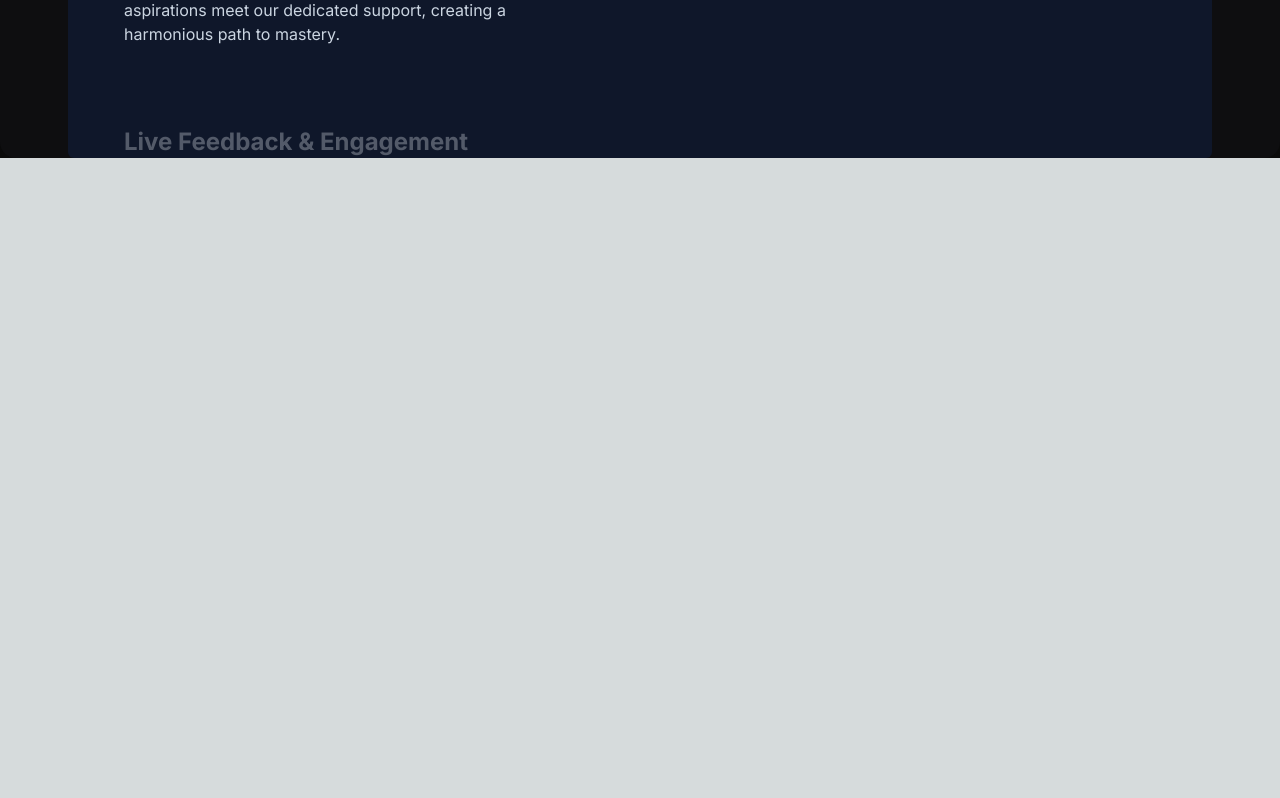
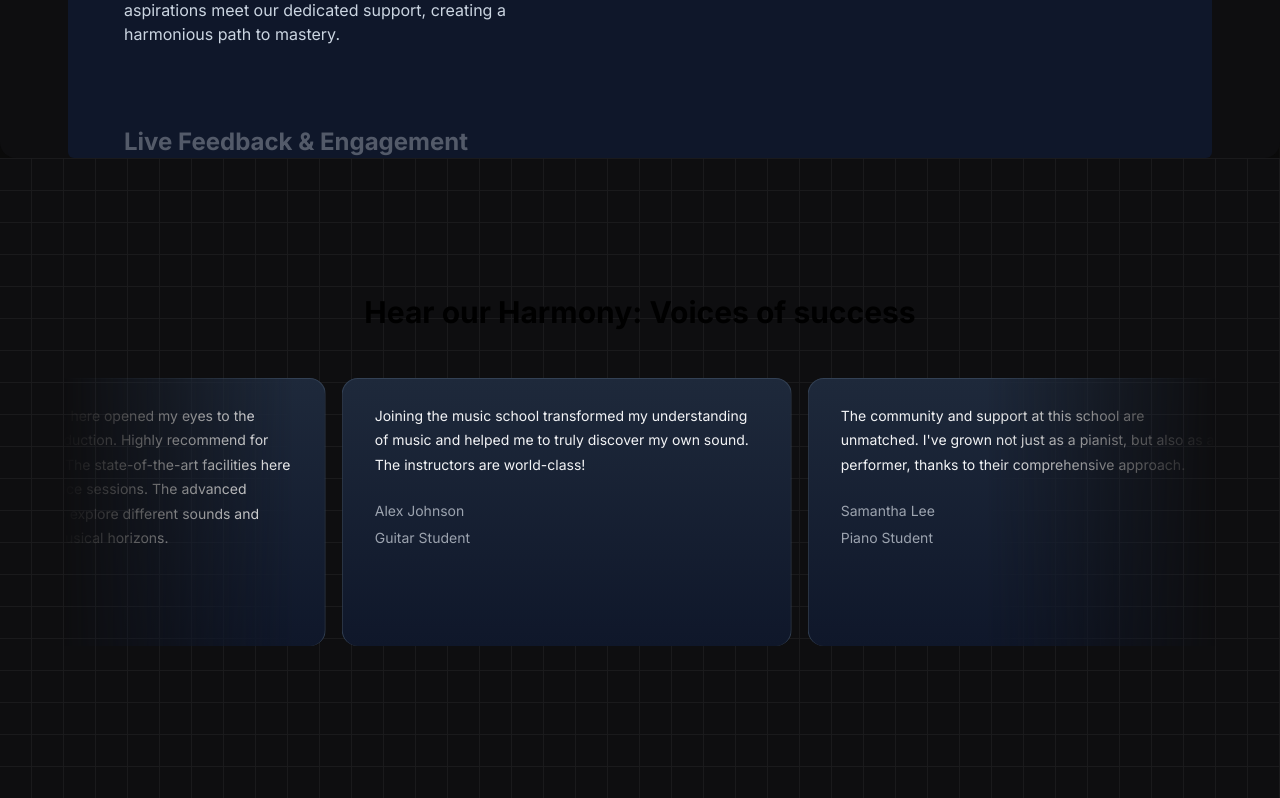
Before and after one commit to Vakar18/Music-School, a Next.js app: page / in a window 1280 px wide. Shown: the part 1974-2772 px from the top of the page. Before the commit the page ends 2132 px from the top, so only its background shows below. Built offline with nearby package versions, Linux system fonts and the light colour scheme.

Commit message:
TestimonialCards

```diff
--- a/package.json
+++ b/package.json
@@ -11,6 +11,7 @@
   "dependencies": {
     "clsx": "^2.1.0",
     "framer-motion": "^11.0.5",
+    "mini-svg-data-uri": "^1.4.4",
     "next": "14.1.0",
     "react": "^18",
     "react-dom": "^18",
--- a/src/app/page.tsx
+++ b/src/app/page.tsx
@@ -1,6 +1,7 @@
 import FeaturedCourses from "@/components/FeaturedCourses";
 import HeroSection from "@/components/HeroSection";
 import WhyChooseUs from "@/components/WhyChooseUs";
+import TestimonialCards from "@/components/TestimonialCards"
 
 export default function Home() {
   return (
@@ -8,6 +9,7 @@
      <HeroSection/>
      <FeaturedCourses/>
      <WhyChooseUs/>
+     <TestimonialCards/>
     </main>
   );
 }
--- /dev/null
+++ b/src/components/TestimonialCards.jsx
@@ -0,0 +1,72 @@
+'use client'
+import { InfiniteMovingCards } from "./ui/infinite-moving-cards";
+
+const musicSchoolTestimonials = [
+    {
+      quote:
+        'Joining the music school transformed my understanding of music and helped me to truly discover my own sound. The instructors are world-class!',
+      name: 'Alex Johnson',
+      title: 'Guitar Student',
+    },
+    {
+      quote:
+        "The community and support at this school are unmatched. I've grown not just as a pianist, but also as a performer, thanks to their comprehensive approach.",
+      name: 'Samantha Lee',
+      title: 'Piano Student',
+    },
+    {
+      quote:
+        "This school offered me the tools and confidence to take my singing to the next level. I'm endlessly grateful for the personalized coaching.",
+      name: 'Michael Chen',
+      title: 'Vocal Student',
+    },
+    {
+      quote:
+        'As a violinist, finding the right mentor can be challenging, but this school matched me with a teacher who truly understands my goals and challenges.',
+      name: 'Emily Taylor',
+      title: 'Violin Student',
+    },
+    {
+      quote:
+        'The production courses here opened my eyes to the intricacies of music production. Highly recommend for any aspiring producers!',
+      name: 'Chris Morales',
+      title: 'Music Production Student',
+    },
+    {
+        quote:
+          'The personalized attention I receive here is invaluable. The instructors understand my musical vision and provide guidance that goes beyond technical skills, nurturing my creativity as a composer.',
+        name: 'Michael Chen',
+        title: 'Aspiring Composer',
+      },
+      {
+        quote:
+          'The performance opportunities provided by the school have been transformative. They not only build confidence but also connect us with industry professionals, paving the way for future success.',
+        name: 'Sarah Thompson',
+        title: 'Vocalist',
+      },
+      {
+        quote:
+          'The production courses here opened my eyes to the intricacies of music production. Highly recommend for any aspiring producers!The state-of-the-art facilities here have elevated my practice sessions. The advanced equipment allows me to explore different sounds and styles, expanding my musical horizons.',
+        name: 'Alex Rodriguez',
+        title: 'Guitar Enthusiast',
+      },
+  ];
+
+function MusicSchoolTestimonials() {
+  return (
+    <div className="h-[40rem] w-full dark:bg-[#0E0E10] dark:bg-grid-white/[0.05] relative flex flex-col items-center justify-center overflow-hidden">
+        <h2 className="text-3xl font-bold text-center mb-8 z-10">Hear our Harmony: Voices of success</h2>
+        <div className="flex justify-center w-full overflow-hidden px-4 sm:px-6 lg:px-8">
+            <div className="w-full max-w-6xl">
+            <InfiniteMovingCards
+                items={musicSchoolTestimonials}
+                direction="right"
+                speed="slow"
+      />
+            </div>
+        </div>
+    </div>
+  )
+}
+
+export default MusicSchoolTestimonials
--- /dev/null
+++ b/src/components/ui/infinite-moving-cards.tsx
@@ -0,0 +1,121 @@
+"use client";
+
+import { cn } from "@/utils/cn";
+import React, { useEffect, useState } from "react";
+
+export const InfiniteMovingCards = ({
+  items,
+  direction = "left",
+  speed = "fast",
+  pauseOnHover = true,
+  className,
+}: {
+  items: {
+    quote: string;
+    name: string;
+    title: string;
+  }[];
+  direction?: "left" | "right";
+  speed?: "fast" | "normal" | "slow";
+  pauseOnHover?: boolean;
+  className?: string;
+}) => {
+  const containerRef = React.useRef<HTMLDivElement>(null);
+  const scrollerRef = React.useRef<HTMLUListElement>(null);
+
+  useEffect(() => {
+    addAnimation();
+  }, []);
+  const [start, setStart] = useState(false);
+  function addAnimation() {
+    if (containerRef.current && scrollerRef.current) {
+      const scrollerContent = Array.from(scrollerRef.current.children);
+
+      scrollerContent.forEach((item) => {
+        const duplicatedItem = item.cloneNode(true);
+        if (scrollerRef.current) {
+          scrollerRef.current.appendChild(duplicatedItem);
+        }
+      });
+
+      getDirection();
+      getSpeed();
+      setStart(true);
+    }
+  }
+  const getDirection = () => {
+    if (containerRef.current) {
+      if (direction === "left") {
+        containerRef.current.style.setProperty(
+          "--animation-direction",
+          "forwards"
+        );
+      } else {
+        containerRef.current.style.setProperty(
+          "--animation-direction",
+          "reverse"
+        );
+      }
+    }
+  };
+  const getSpeed = () => {
+    if (containerRef.current) {
+      if (speed === "fast") {
+        containerRef.current.style.setProperty("--animation-duration", "20s");
+      } else if (speed === "normal") {
+        containerRef.current.style.setProperty("--animation-duration", "40s");
+      } else {
+        containerRef.current.style.setProperty("--animation-duration", "80s");
+      }
+    }
+  };
+  return (
+    <div
+      ref={containerRef}
+      className={cn(
+        "scroller relative z-20  max-w-7xl overflow-hidden  [mask-image:linear-gradient(to_right,transparent,white_20%,white_80%,transparent)]",
+        className
+      )}
+    >
+      <ul
+        ref={scrollerRef}
+        className={cn(
+          " flex min-w-full shrink-0 gap-4 py-4 w-max flex-nowrap",
+          start && "animate-scroll ",
+          pauseOnHover && "hover:[animation-play-state:paused]"
+        )}
+      >
+        {items.map((item, idx) => (
+          <li
+            className="w-[350px] max-w-full relative rounded-2xl border border-b-0 flex-shrink-0 border-slate-700 px-8 py-6 md:w-[450px]"
+            style={{
+              background:
+                "linear-gradient(180deg, var(--slate-800), var(--slate-900)",
+            }}
+            key={item.name}
+          >
+            <blockquote>
+              <div
+                aria-hidden="true"
+                className="user-select-none -z-1 pointer-events-none absolute -left-0.5 -top-0.5 h-[calc(100%_+_4px)] w-[calc(100%_+_4px)]"
+              ></div>
+              <span className=" relative z-20 text-sm leading-[1.6] text-gray-100 font-normal">
+                {item.quote}
+              </span>
+              <div className="relative z-20 mt-6 flex flex-row items-center">
+                <span className="flex flex-col gap-1">
+                  <span className=" text-sm leading-[1.6] text-gray-400 font-normal">
+                    {item.name}
+                  </span>
+                  <span className=" text-sm leading-[1.6] text-gray-400 font-normal">
+                    {item.title}
+                  </span>
+                </span>
+              </div>
+            </blockquote>
+          </li>
+        ))}
+      </ul>
+    </div>
+  );
+};
--- a/tailwind.config.ts
+++ b/tailwind.config.ts
@@ -1,4 +1,5 @@
 import type { Config } from "tailwindcss";
+const svgToDataUri = require("mini-svg-data-uri");
 const colors = require("tailwindcss/colors");
 const {
   default: flattenColorPalette,
@@ -16,6 +17,28 @@
   });
 }
 
+function addSvgPatterns({ matchUtilities, theme }: any) {
+  matchUtilities(
+    {
+      "bg-grid": (value: any) => ({
+        backgroundImage: `url("${svgToDataUri(
+          `<svg xmlns="http://www.w3.org/2000/svg" viewBox="0 0 32 32" width="32" height="32" fill="none" stroke="${value}"><path d="M0 .5H31.5V32"/></svg>`
+        )}")`,
+      }),
+      "bg-grid-small": (value: any) => ({
+        backgroundImage: `url("${svgToDataUri(
+          `<svg xmlns="http://www.w3.org/2000/svg" viewBox="0 0 32 32" width="8" height="8" fill="none" stroke="${value}"><path d="M0 .5H31.5V32"/></svg>`
+        )}")`,
+      }),
+      "bg-dot": (value: any) => ({
+        backgroundImage: `url("${svgToDataUri(
+          `<svg xmlns="http://www.w3.org/2000/svg" viewBox="0 0 32 32" width="16" height="16" fill="none"><circle fill="${value}" id="pattern-circle" cx="10" cy="10" r="1.6257413380501518"></circle></svg>`
+        )}")`,
+      }),
+    },
+    { values: flattenColorPalette(theme("backgroundColor")), type: "color" }
+  );
+}
 
 const config: Config = {
   content: [
@@ -23,23 +46,24 @@
     "./src/components/**/*.{js,ts,jsx,tsx,mdx}",
     "./src/app/**/*.{js,ts,jsx,tsx,mdx}",
   ],
-  darkMode:"class",
+  darkMode: "class",
   theme: {
     extend: {
-      animation:{
+      animation: {
         spotlight: "spotlight 2s ease .75s 1 forwards",
-        scroll: "scroll var(--animation-duration, 40s) var(--animation-direction, forwards) linear infinite",
-        shimmer: "shimmer 2s linear infinite"
+        scroll:
+          "scroll var(--animation-duration, 40s) var(--animation-direction, forwards) linear infinite",
+        shimmer: "shimmer 2s linear infinite",
       },
       backgroundImage: {
         "gradient-radial": "radial-gradient(var(--tw-gradient-stops))",
         "gradient-conic":
           "conic-gradient(from 180deg at 50% 50%, var(--tw-gradient-stops))",
       },
-      keyframes:{
+      keyframes: {
         spotlight: {
-          '0%': { opacity: '0', transform: 'translate(-72%, -62%) scale(0.5)' },
-          '100%': { opacity: '1', transform: 'translate(-50%,-40%) scale(1)' },
+          "0%": { opacity: "0", transform: "translate(-72%, -62%) scale(0.5)" },
+          "100%": { opacity: "1", transform: "translate(-50%,-40%) scale(1)" },
         },
         scroll: {
           to: {
@@ -48,15 +72,15 @@
         },
         shimmer: {
           from: {
-            "backgroundPosition": "0 0"
+            backgroundPosition: "0 0",
           },
           to: {
-            "backgroundPosition": "-200% 0"
-          }
-        }
-      }
+            backgroundPosition: "-200% 0",
+          },
+        },
+      },
     },
   },
-  plugins: [addVariablesForColors],
+  plugins: [addVariablesForColors, addSvgPatterns],
 };
 export default config;
```
Also changed, not shown: 1 other file (tests, documents, lock files or other folders).
